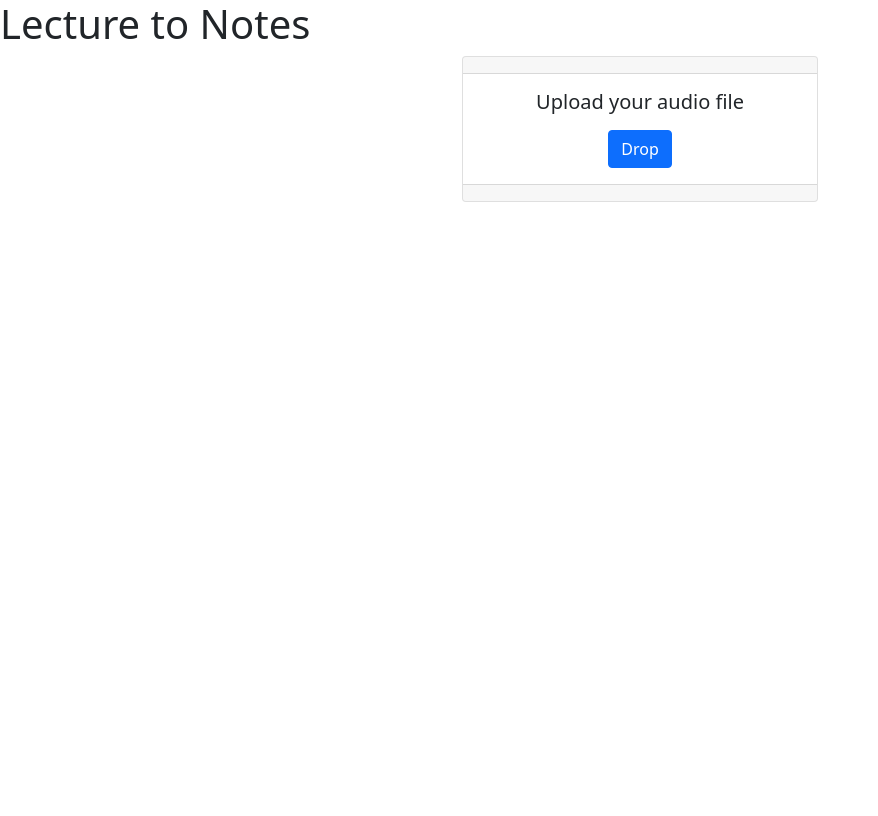
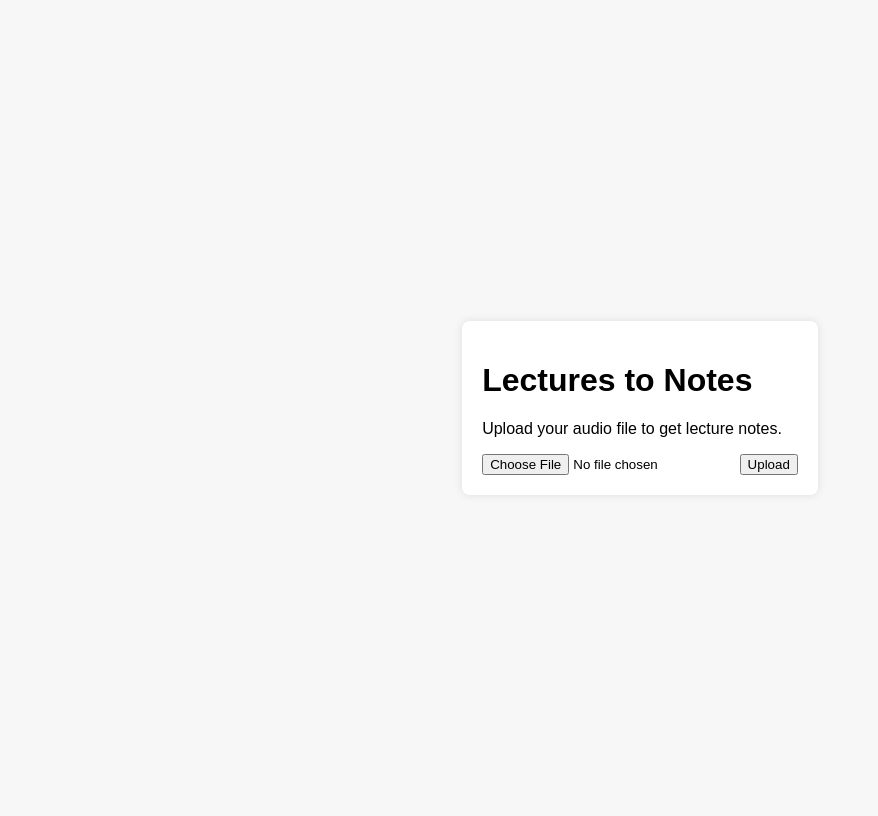
Before and after one commit to AnishBashyal/NotesAI, a Flask app: page / in a window 1280 px wide. Shown: the whole page, without its empty margins (0-878 px from the left). Before the commit the page ends 202 px from the top, so only its background shows below. Run offline with Flask 3, Linux system fonts and the light colour scheme.

Commit message:
Update home.html

```diff
--- a/templates/home.html
+++ b/templates/home.html
@@ -1,19 +1,32 @@
-{% extends "layout.html" %} {% block content %}
-
-<h1>Lecture to Notes</h1>
+<!DOCTYPE html>
+<html lang="en">
+<head>
+  <meta charset="UTF-8">
+  <meta name="viewport" content="width=device-width, initial-scale=1.0">
+  <title>Lectures to Notes</title>
+  <style>
+    body {
+      font-family: Arial, sans-serif;
+      display: flex;
+      justify-content: center;
+      align-items: center;
+      height: 100vh;
+      background-color: #f7f7f7;
+    }
+    .container {
+      background-color: #fff;
+      padding: 20px;
+      border-radius: 8px;
+      box-shadow: 0px 0px 10px rgba(0, 0, 0, 0.1);
+    }
+  </style>
+</head>
+<body>
 <div class="container">
-  <div class="row justify-content-center">
-    <div class="col-md-4">
-      <div class="card text-center">
-        <div class="card-header"></div>
-        <div class="card-body">
-          <h5 class="card-title">Upload your audio file</h5>
-          <p class="card-text"></p>
-          <a href="#" class="btn btn-primary">Drop</a>
-        </div>
-        <div class="card-footer text-muted"></div>
-      </div>
-    </div>
-  </div>
+  <h1>Lectures to Notes</h1>
+  <p>Upload your audio file to get lecture notes.</p>
+  <input type="file" accept="audio/*">
+  <button onclick="window.location.href='notes.html'">Upload</button>
 </div>
-{% endblock %}
+</body>
+</html>
```
